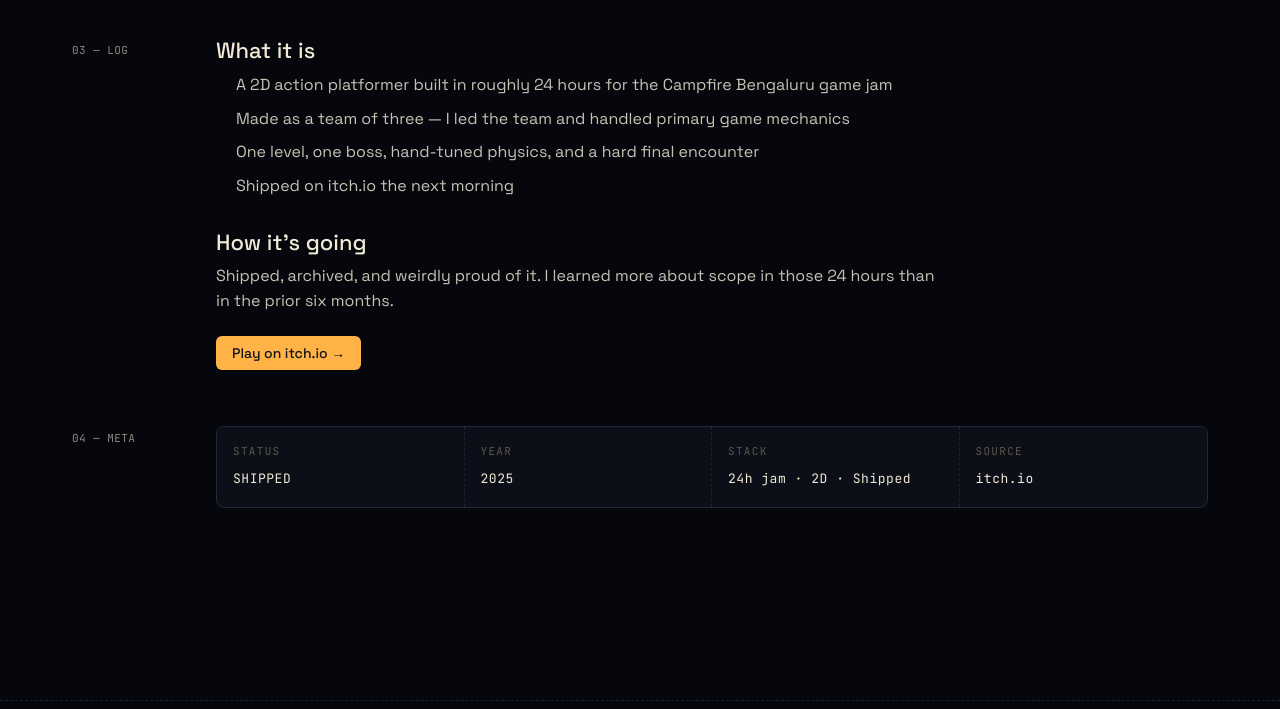
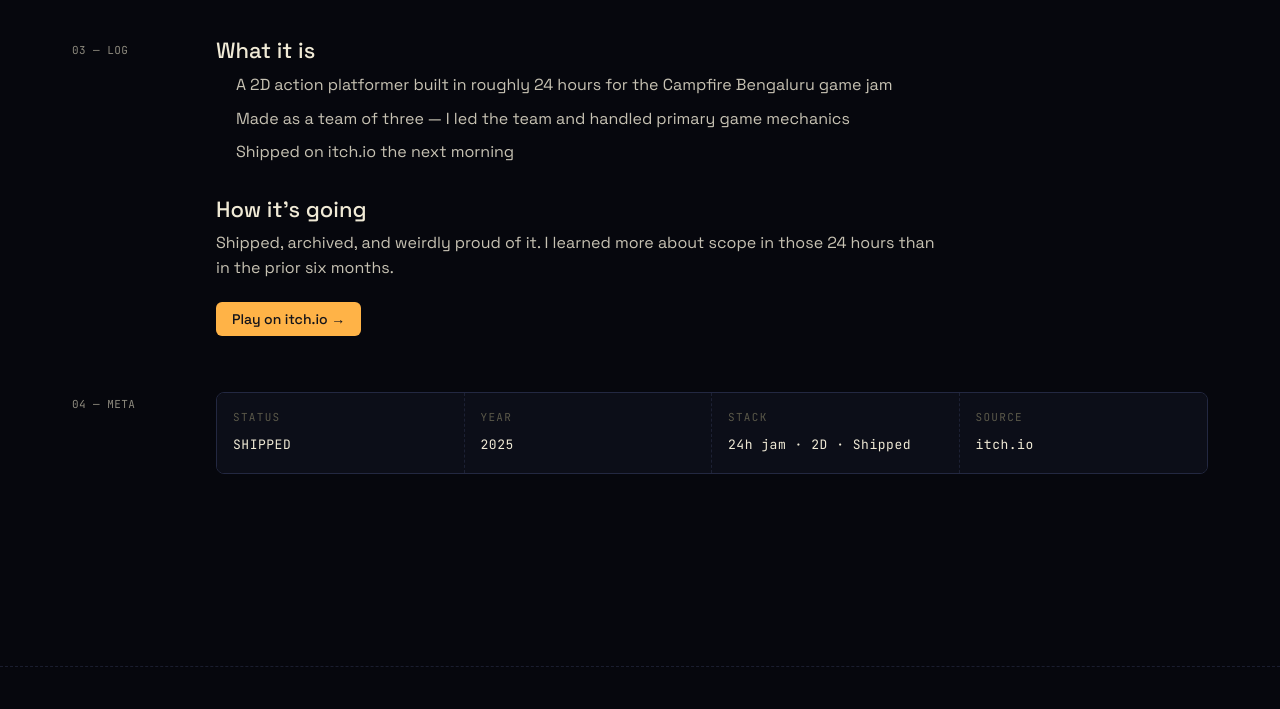
Before and after one commit to DivitTas/DivitTas.github.io, an Astro site: page /work/agneepath in a window 1280 px wide. Shown: the part 1020-1729 px from the top of the page. Built offline with nearby package versions, Linux system fonts and the light colour scheme; Astro itself is replaced by a stand-in of ours.

Commit message:
reduce text

```diff
--- a/src/pages/work/[slug].astro
+++ b/src/pages/work/[slug].astro
@@ -32,8 +32,7 @@ const longDesc: Record<string, { what: string | string[]; how: string }> = {
     what: [
       'A 2D action platformer built in roughly 24 hours for the Campfire Bengaluru game jam',
       'Made as a team of three — I led the team and handled primary game mechanics',
-      'One level, one boss, hand-tuned physics, and a hard final encounter',
-      'Shipped on itch.io the next morning',
+'Shipped on itch.io the next morning',
     ],
     how: 'Shipped, archived, and weirdly proud of it. I learned more about scope in those 24 hours than in the prior six months.',
   },
```
